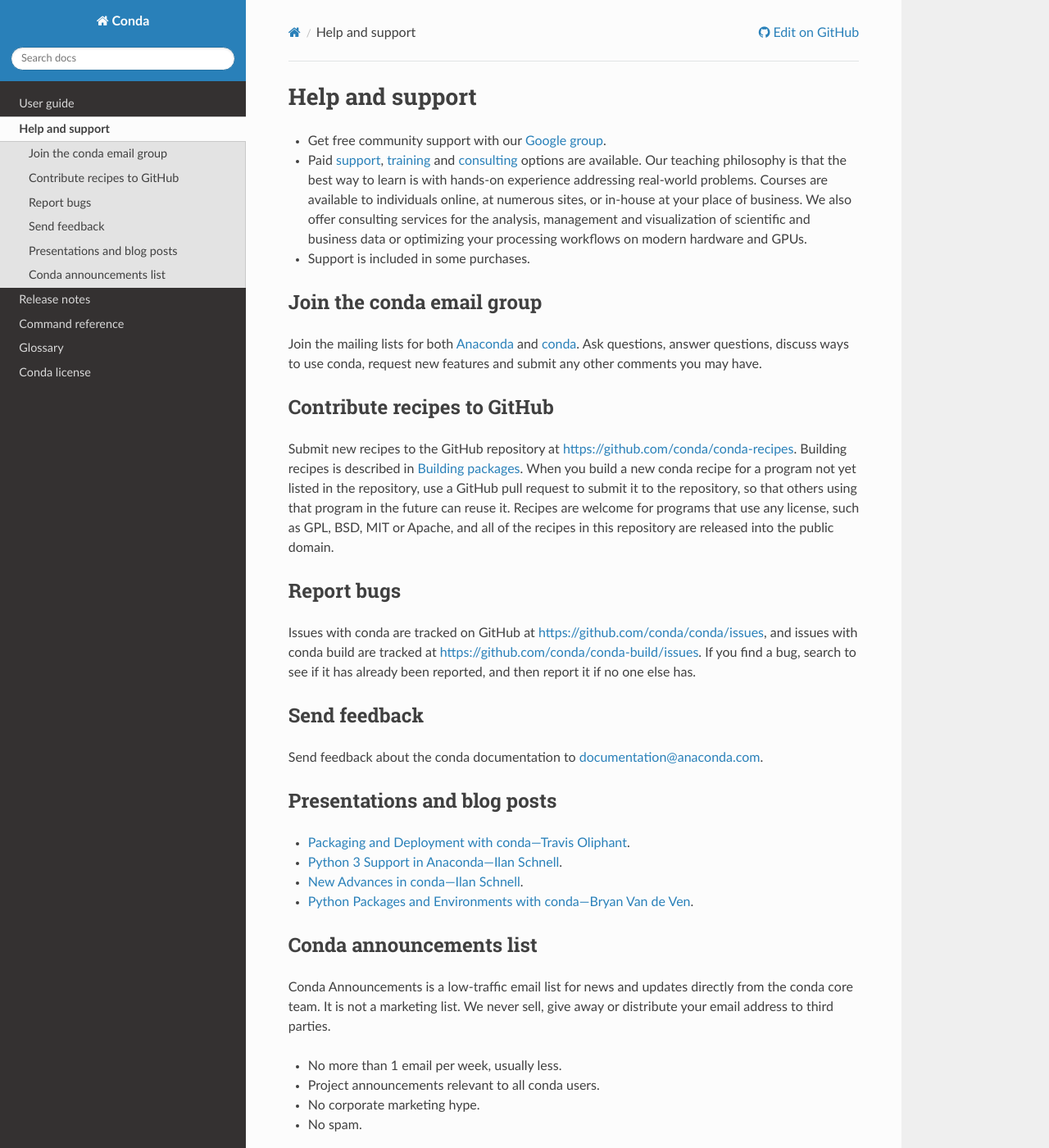
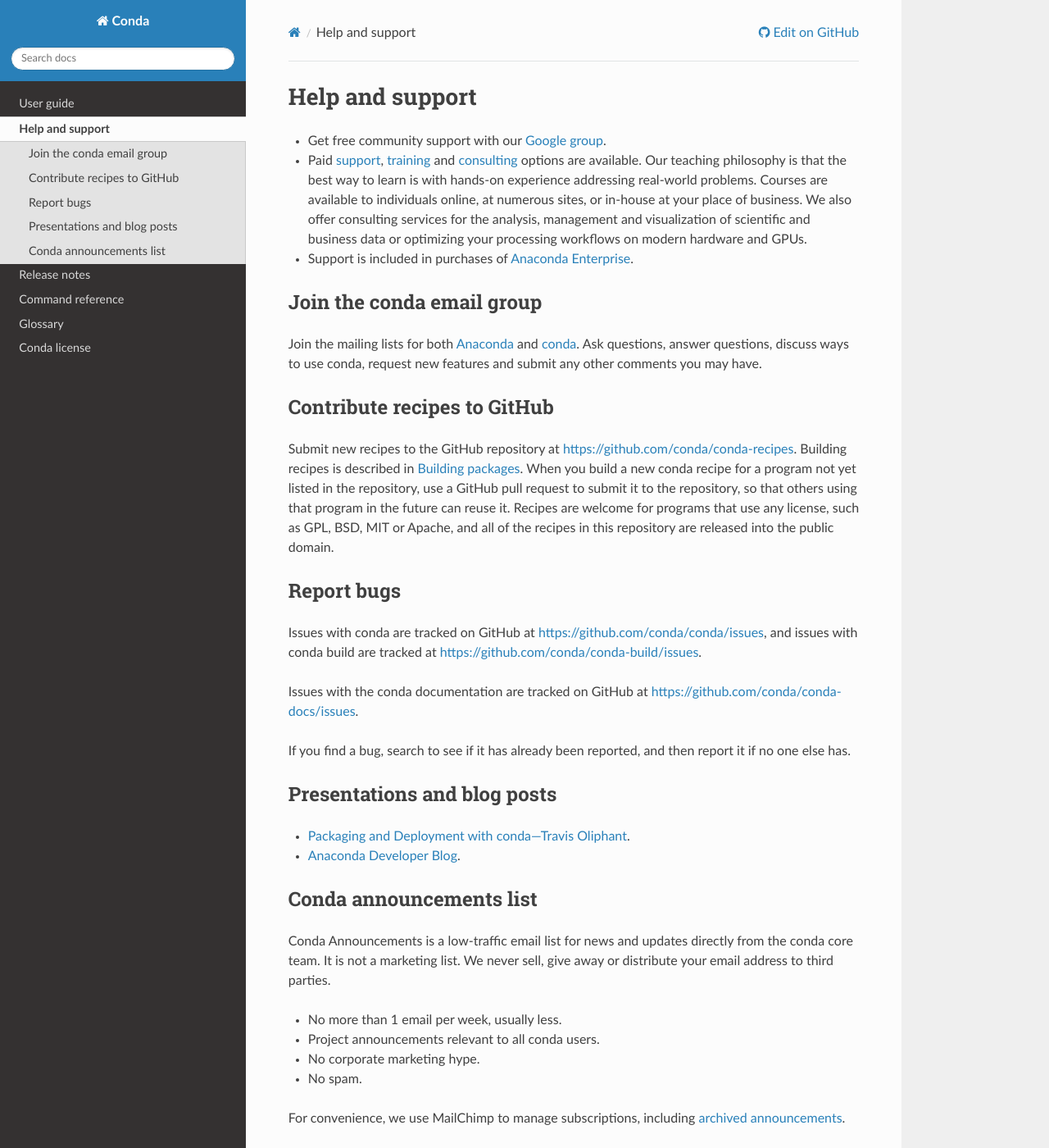
Before and after one commit to conda/conda-docs, a Sphinx documentation site: the page built from docs/source/help-support.rst, in a window 1280 px wide and 1400 px high. Shown: the whole window at 82% size. Built offline with Sphinx 7.4.7 and the Read the Docs theme 2.0.0, drawn with Linux system fonts in a browser that asks for light colours; comment, search, counter and statistics services are not loaded.

Commit message:
help and support page: links, docs bugs
fix broken links and route docs bugs from email to github

```diff
--- a/docs/source/help-support.rst
+++ b/docs/source/help-support.rst
@@ -16,7 +16,8 @@
   visualization of scientific and business data or optimizing
   your processing workflows on modern hardware and GPUs.
 
-* Support is included in some purchases.
+* Support is included in purchases of `Anaconda Enterprise
+  <https://www.anaconda.com/enterprise/>`_.
 
 
 Join the conda email group
@@ -50,16 +51,12 @@
 Issues with conda are tracked on GitHub at
 https://github.com/conda/conda/issues, and issues with conda
 build are tracked at https://github.com/conda/conda-build/issues.
+
+Issues with the conda documentation are tracked on GitHub at
+https://github.com/conda/conda-docs/issues.
+
 If you find a bug, search to see if it has already been reported,
 and then report it if no one else has.
-
-
-Send feedback
-=============
-
-Send feedback about the conda documentation to
-`documentation@anaconda.com <mailto:documentation@anaconda.com>`_.
-
 
 Presentations and blog posts
 ============================
@@ -67,14 +64,7 @@
 * `Packaging and Deployment with conda---Travis Oliphant
   <https://speakerdeck.com/teoliphant/packaging-and-deployment-with-conda>`_.
 
-* `Python 3 Support in Anaconda---Ilan Schnell
-  <https://www.anaconda.com/blog/developer-blog/python-3-support-anaconda/>`_.
-
-* `New Advances in conda---Ilan Schnell
-  <https://www.anaconda.com/blog/developer/new-advances-conda/>`_.
-
-* `Python Packages and Environments with conda---Bryan Van de Ven
-  <https://www.anaconda.com/blog/developer-blog/python-packages-and-environments-conda/>`_.
+* `Anaconda Developer Blog <https://www.anaconda.com/blog/developer-blog/>`_.
 
 
 Conda announcements list
```
